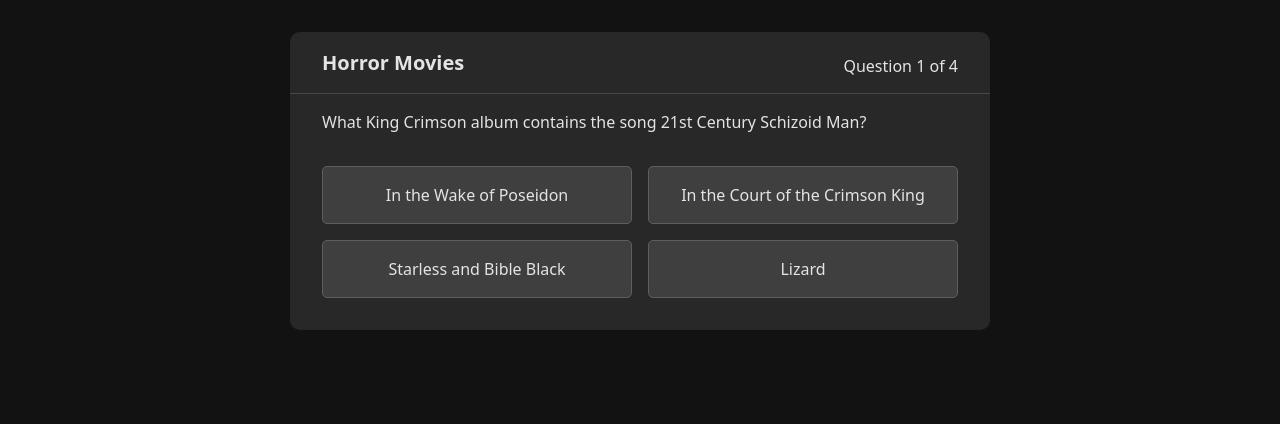
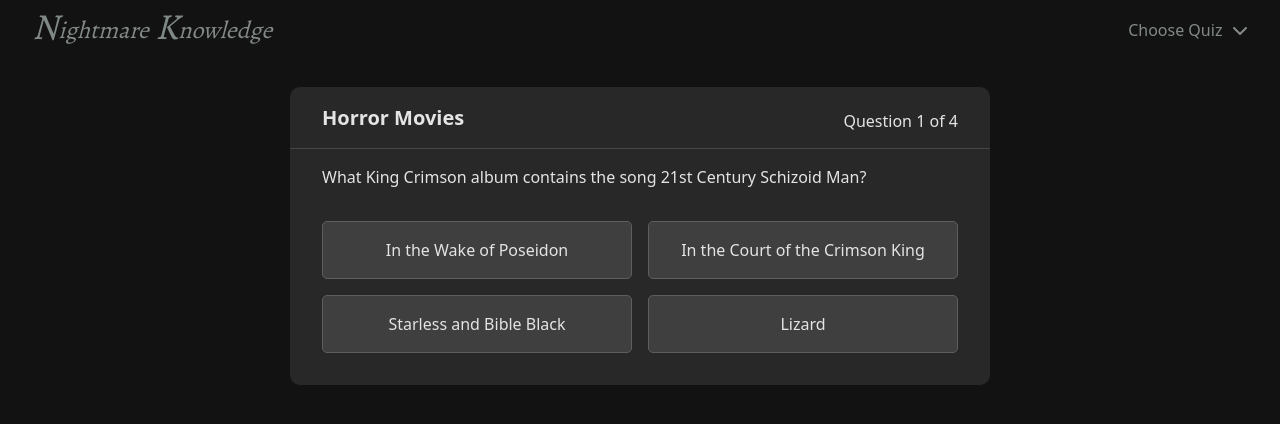
Before and after one commit to dreamlabo/trivia-game, a Next.js app: page / in a window 1280 px wide. Shown: the top 424 px of the page. Built offline with nearby package versions, Linux system fonts and the light colour scheme.

Commit message:
Working on header component.

```diff
--- /dev/null
+++ b/src/app/components/header/DropdownMenu.tsx
@@ -0,0 +1,7 @@
+
+
+export default function DropdownMenu() {
+  return (
+    <div>DropdownMenu</div>
+  )
+}
--- /dev/null
+++ b/src/app/components/header/Header.tsx
@@ -0,0 +1,16 @@
+import React from 'react'
+import { FaChevronDown } from "react-icons/fa6";
+
+export default function Header() {
+  return (
+    <div className='header-wrapper'>
+        <header className='header-container'>
+            <div className='logo-wrapper'>
+                <span className='logo-first-letter'>N</span><span className='rest-of-word'>ightmare</span>&nbsp;&nbsp; <span className='logo-first-letter'>K</span><span className='rest-of-word'>nowledge</span>
+            </div>
+            <button className='btn--openDropdown'><span>Choose Quiz</span><FaChevronDown /></button>
+        </header>
+
+    </div>
+  )
+}
--- /dev/null
+++ b/src/app/fonts/fonts.js
@@ -0,0 +1,15 @@
+import { Alegreya } from 'next/font/google'
+
+// export const cinzel = Cinzel({
+//   subsets: ['latin'],
+//   display: 'swap',
+//   variable: '--font-cinzel',
+// })
+
+export const alegreya  = Alegreya ({
+  weight: ['400', '500', '600', '700'],
+  style: ['normal', 'italic'],
+  subsets: ['latin'],
+  display: 'swap',
+  variable: '--font-alegreya',
+})
--- a/src/app/globals.css
+++ b/src/app/globals.css
@@ -10,6 +10,9 @@
   --color-a60: #5d5f5f;
 
   --text-clr-100: #e5e4e4;
+  --text-clr-100-accent: #828986;
+  --text-clr-100-accent-2: #7f8885;
+
   --clr-accent-main: #628D7C;
 
   --border-radius-small: 5px;
@@ -22,6 +25,14 @@
   .text-balance {
     text-wrap: balance;
   }
+}
+
+.header-wrapper {
+  width: calc(100% - 4rem);
+  max-width: 1530px;
+  margin: 0 auto;
+  background: var(--color-a0);
+  /* border: 1px solid red; */
 }
 
 .page-wrapper {
@@ -370,3 +381,46 @@
   border-radius: 10px;
   max-width: 700px;
 }
+
+
+
+
+/* Header */
+
+.header-container {
+  display: flex;
+  justify-content: space-between;
+  align-items: center;
+}
+
+.logo-wrapper {
+  font-family: var(--font-alegreya);
+  color: var(--text-clr-100-accent);
+  display: flex;
+  align-items: center;
+}
+
+.logo-first-letter {
+  color: var( --text-clr-100-accent-2);
+font-size: 2.3rem;
+font-weight: 400;
+font-style: italic;
+/* padding-bottom: 4rem; */
+/* border: 1px solid red; */
+}
+
+.rest-of-word {
+  font-size: 1.5rem;
+  font-style: italic;
+  padding-top: 0.3rem;
+  /* margin-top: 1rem; */
+  /* border: 1px solid white; */
+}
+
+.btn--openDropdown {
+  display: flex;
+  align-items: center;
+  column-gap: 0.6em;
+  color: var(--text-clr-100-accent);
+  padding-top: 0.3rem;
+}
--- a/src/app/layout.tsx
+++ b/src/app/layout.tsx
@@ -1,17 +1,21 @@
 import type { Metadata } from "next";
-import localFont from "next/font/local";
+// import localFont from "next/font/local";
+// import { alegreya } from './fonts/fonts';
+import { alegreya } from '../app/fonts/fonts';
 import "./globals.css";
+import Header from "./components/header/Header";
+// import Header from "@components/header/Header";
 
-const geistSans = localFont({
-  src: "./fonts/GeistVF.woff",
-  variable: "--font-geist-sans",
-  weight: "100 900",
-});
-const geistMono = localFont({
-  src: "./fonts/GeistMonoVF.woff",
-  variable: "--font-geist-mono",
-  weight: "100 900",
-});
+// const geistSans = localFont({
+//   src: "./fonts/GeistVF.woff",
+//   variable: "--font-geist-sans",
+//   weight: "100 900",
+// });
+// const geistMono = localFont({
+//   src: "./fonts/GeistMonoVF.woff",
+//   variable: "--font-geist-mono",
+//   weight: "100 900",
+// });
 
 export const metadata: Metadata = {
   title: "Horror Trivia",
@@ -24,10 +28,9 @@
   children: React.ReactNode;
 }>) {
   return (
-    <html lang="en">
-      <body
-        className={`${geistSans.variable} ${geistMono.variable} antialiased`}
-      >
+    <html className={`${alegreya.variable} antialiased`} lang="en">
+      <body>
+        <Header/>
         {children}
       </body>
     </html>
```
